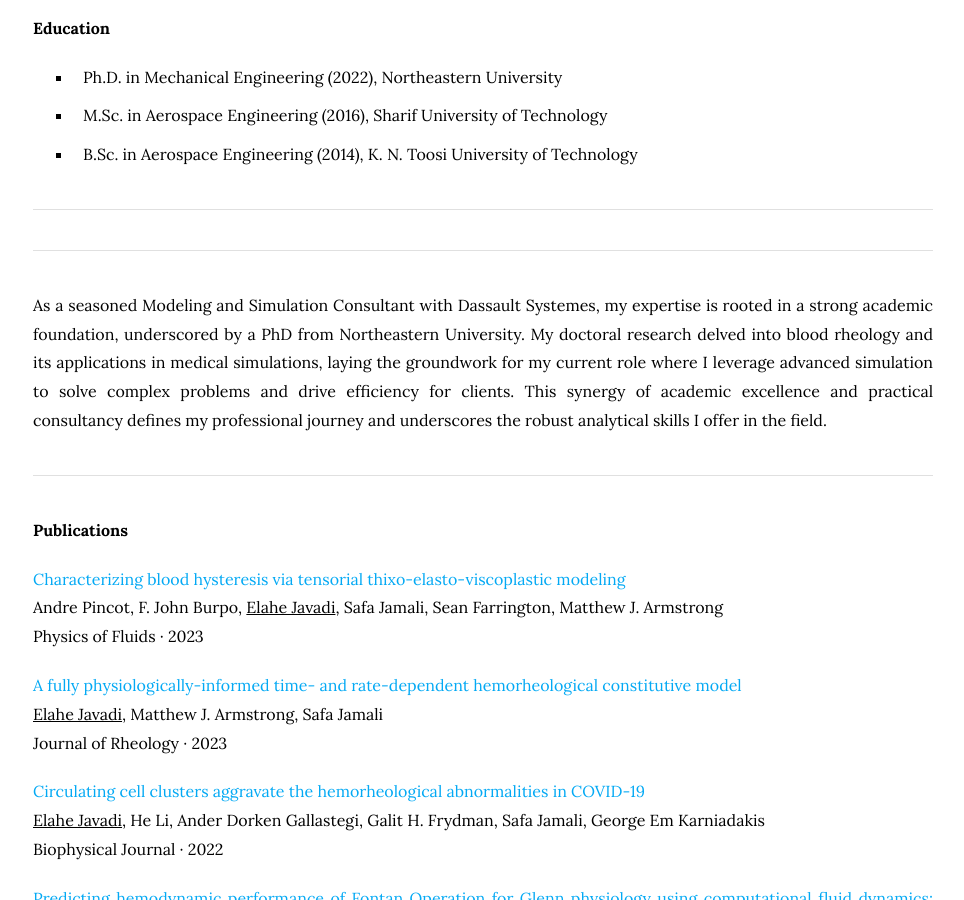
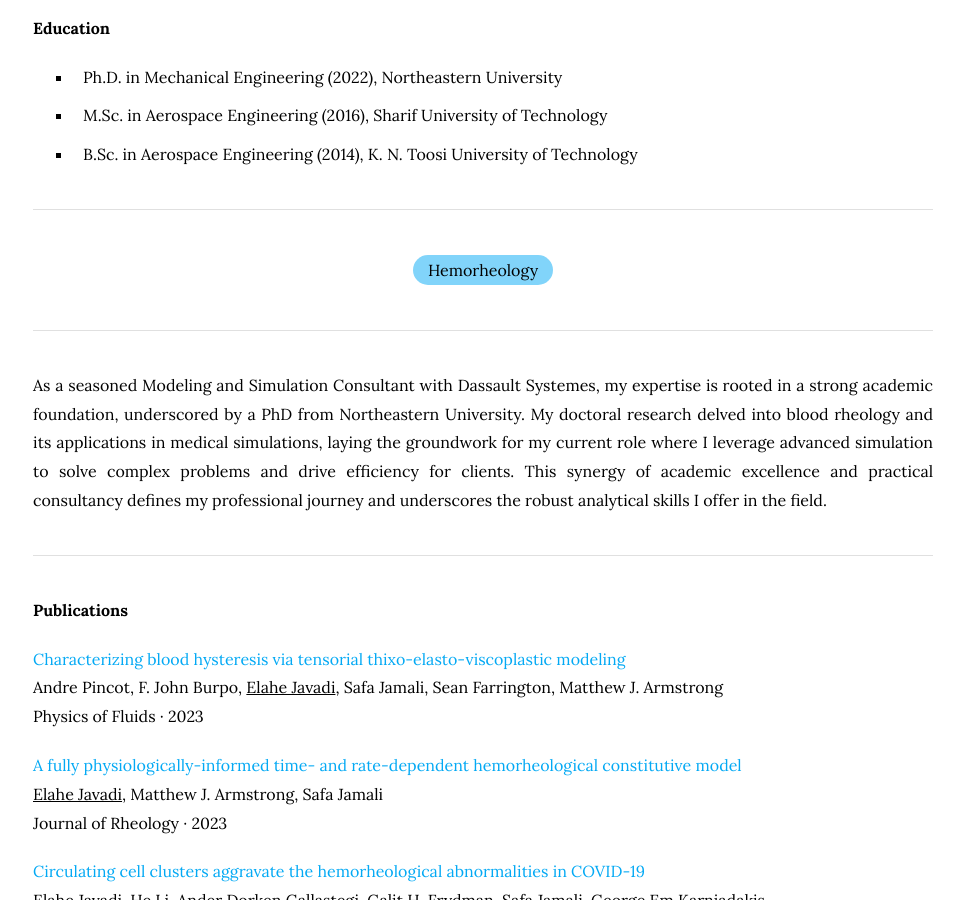
Before and after one commit to procf/procf.github.io, a Jekyll site: the page built from _members/elahe-javadi.md, in a window 1280 px wide and 900 px high, scrolled down 595 px. Shown: the whole window, without its empty margins (157-1121 px from the left). Built offline with Jekyll 4.4.1, drawn with Linux system fonts in a browser that asks for light colours; nearby versions of some CDN libraries.

Commit message:
Bios: test simpler tags/topics

```diff
--- a/_members/elahe-javadi.md
+++ b/_members/elahe-javadi.md
@@ -22,14 +20,16 @@ links:
 <br>
 <hr>
 
-{% assign topics = page.topics | default: empty_array %}
-{%- if topics.size > 0 -%}
-  <div class="tags" {% if link %}data-link="{{ link }}"{% endif %}>
+{%- assign custom_tags = "Hemorheology" | split: "," -%}
+{%- assign tags = custom_tags | default: emptyarray -%}
+{%- if tags.size > 0 or repo or repo_link -%}
+  <div class="tags">
     {%- for tag in tags -%}
-      <a href="https://rheoinformatic.com/research/blood/" class="tag" data-tooltip='View research area'>{{- topic -}}</a>
+      <a href="https://rheoinformatic.com/research/blood/" class="tag" data-tooltip='View research area'>{{- tag -}}</a>
     {%- endfor -%}
-  </div>
+      </div>
 {%- endif -%}
+
 <hr>
 
 As a seasoned Modeling and Simulation Consultant with Dassault Systemes, my expertise is rooted in a strong academic foundation, underscored by a PhD from Northeastern University. My doctoral research delved into blood rheology and its applications in medical simulations, laying the groundwork for my current role where I leverage advanced simulation to solve complex problems and drive efficiency for clients. This synergy of academic excellence and practical consultancy defines my professional journey and underscores the robust analytical skills I offer in the field.
```
Also changed, not shown: other parts of _members/elahe-javadi.md (+0 -2 lines).
